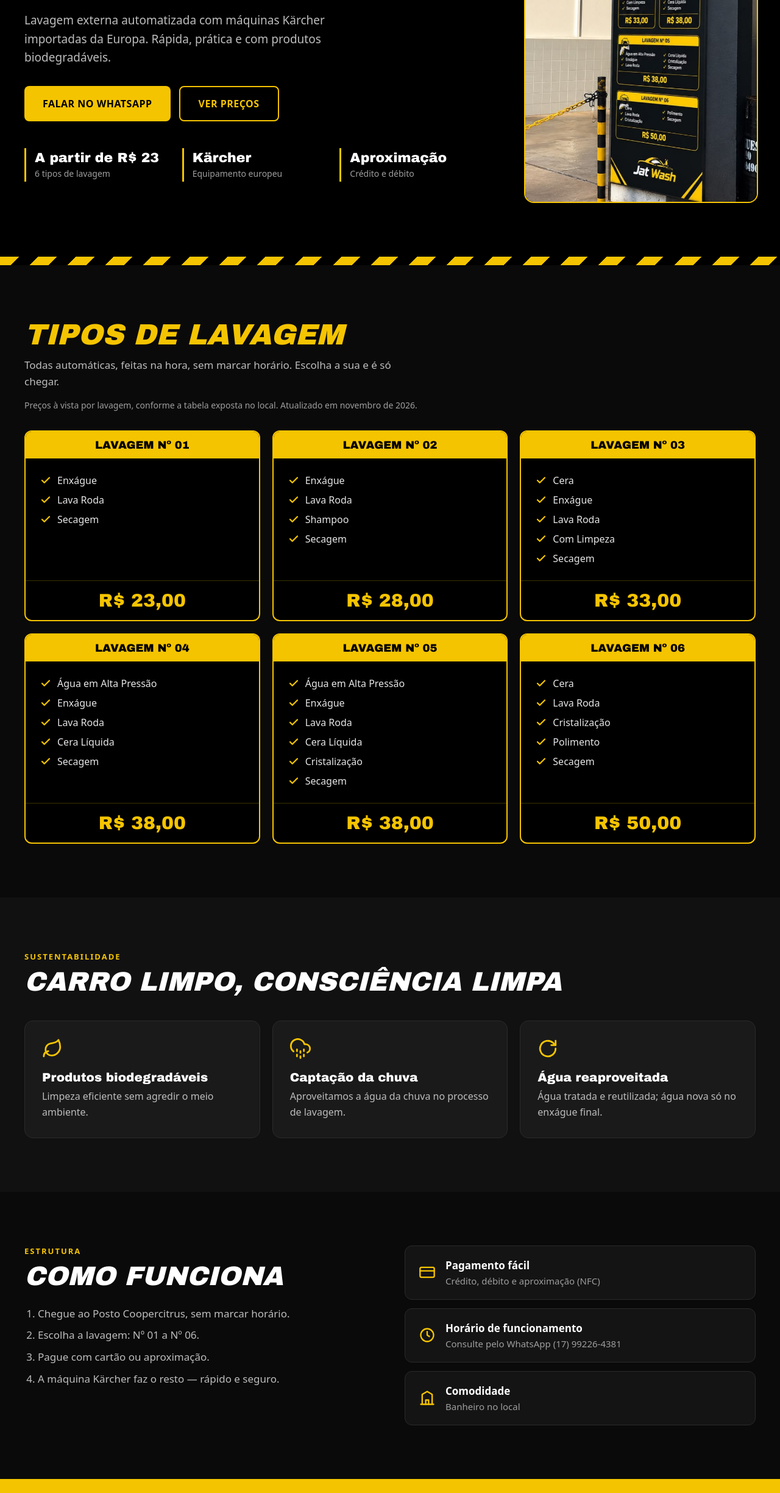
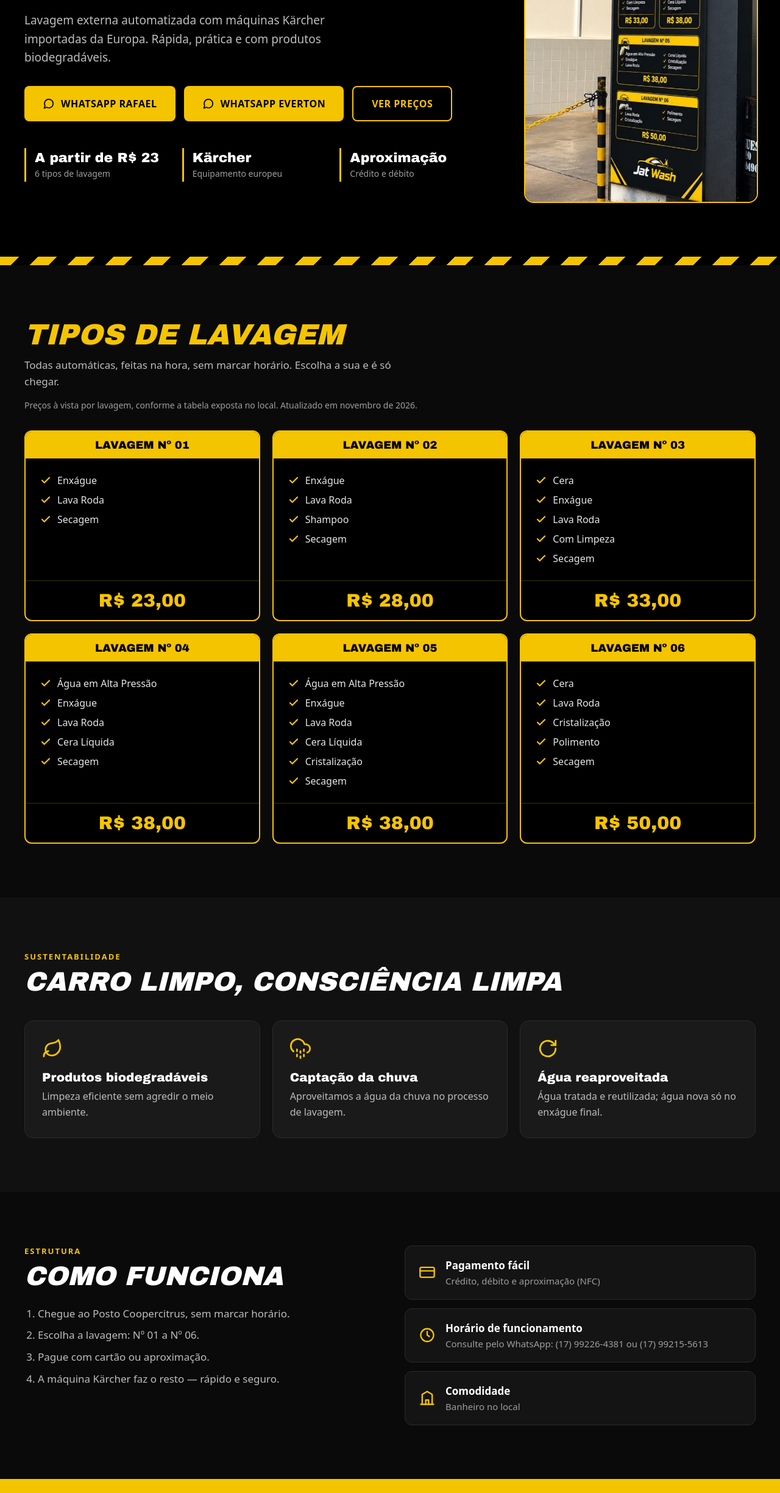
Before and after one commit to rafaelsouzadvx/JatwashHome, a plain HTML site: page index.html in a window 1280 px wide. Shown: the part 348-2797 px from the top of the page at 61% size. Drawn offline with Linux system fonts and the light colour scheme.

Commit message:
Botões de WhatsApp para Rafael e Everton
Co-Authored-By: Claude Opus 5.5 <noreply@anthropic.com>
Claude-Session: https://claude.ai/code/session_019qD66B2tgMtmXxt6mwBC7u

```diff
--- a/index.html
+++ b/index.html
@@ -38,7 +38,8 @@ h1,h2,h3{font-family:'Arial Black','Helvetica Neue',Arial,system-ui,sans-serif}
       <h1 style="margin: 0 0 22px; font-size: 64px; line-height: 1.02; font-weight: 900; font-style: italic; text-transform: uppercase">Chegou, <span style="color: #F5C400">lavou.</span><br>Sem agendar.</h1>
       <p style="margin: 0 0 32px; font-size: 19px; line-height: 1.6; color: #BDBDBD; max-width: 540px">Lavagem externa automatizada com máquinas Kärcher importadas da Europa. Rápida, prática e com produtos biodegradáveis.</p>
       <div style="display: flex; flex-wrap: wrap; gap: 14px">
-        <a target="_blank" rel="noopener noreferrer" href="https://wa.me/5517992264381" style="display: inline-flex; align-items: center; background: #F5C400; color: #000000; font-weight: 800; padding: 16px 30px; border-radius: 8px; text-decoration: none; font-size: 16px; text-transform: uppercase; letter-spacing: 0.5px">Falar no WhatsApp</a>
+        <a target="_blank" rel="noopener noreferrer" href="https://wa.me/5517992264381" aria-label="WhatsApp do Rafael" style="display: inline-flex; align-items: center; gap: 10px; align-items: center; background: #F5C400; color: #000000; font-weight: 800; padding: 16px 30px; border-radius: 8px; text-decoration: none; font-size: 16px; text-transform: uppercase; letter-spacing: 0.5px"><svg width="20" height="20" viewBox="0 0 24 24" fill="none" stroke="currentColor" stroke-width="2" stroke-linecap="round" stroke-linejoin="round" aria-hidden="true"><path d="M3 21l1.7-5A8.5 8.5 0 1 1 8 19.3L3 21z"></path></svg>WhatsApp Rafael</a>
+        <a target="_blank" rel="noopener noreferrer" href="https://wa.me/5517992155613" aria-label="WhatsApp do Everton" style="display: inline-flex; align-items: center; gap: 10px; align-items: center; background: #F5C400; color: #000000; font-weight: 800; padding: 16px 30px; border-radius: 8px; text-decoration: none; font-size: 16px; text-transform: uppercase; letter-spacing: 0.5px"><svg width="20" height="20" viewBox="0 0 24 24" fill="none" stroke="currentColor" stroke-width="2" stroke-linecap="round" stroke-linejoin="round" aria-hidden="true"><path d="M3 21l1.7-5A8.5 8.5 0 1 1 8 19.3L3 21z"></path></svg>WhatsApp Everton</a>
         <a href="#lavagens" style="display: inline-flex; align-items: center; padding: 16px 30px; border-radius: 8px; text-decoration: none; font-size: 16px; color: #F5C400; border: 2px solid #F5C400; font-weight: 600; text-transform: uppercase; letter-spacing: 0.5px">Ver preços</a>
       </div>
       <div style="display: grid; grid-template-columns: repeat(auto-fit, minmax(140px, 1fr)); gap: 12px; margin-top: 44px">
@@ -297,7 +298,7 @@ h1,h2,h3{font-family:'Arial Black','Helvetica Neue',Arial,system-ui,sans-serif}
       </div>
       <div style="background: #141414; border: 1px solid #2A2A2A; border-radius: 12px; padding: 20px 22px; display: flex; gap: 16px; align-items: center">
         <svg width="28" height="28" viewBox="0 0 24 24" fill="none" stroke="#F5C400" stroke-width="2" stroke-linecap="round" stroke-linejoin="round" aria-hidden="true"><circle cx="12" cy="12" r="9"></circle><path d="M12 7v5l3 2"></path></svg>
-        <div><strong style="font-size: 17px">Horário de funcionamento</strong><div style="color: #9E9E9E; font-size: 15px; margin-top: 4px">Consulte pelo WhatsApp (17) 99226-4381</div></div>
+        <div><strong style="font-size: 17px">Horário de funcionamento</strong><div style="color: #9E9E9E; font-size: 15px; margin-top: 4px">Consulte pelo WhatsApp: (17) 99226-4381 ou (17) 99215-5613</div></div>
       </div>
       <div style="background: #141414; border: 1px solid #2A2A2A; border-radius: 12px; padding: 20px 22px; display: flex; gap: 16px; align-items: center">
         <svg width="28" height="28" viewBox="0 0 24 24" fill="none" stroke="#F5C400" stroke-width="2" stroke-linecap="round" stroke-linejoin="round" aria-hidden="true"><path d="M3 21h18M5 21V7l7-4 7 4v14"></path><path d="M10 21v-6h4v6"></path></svg>
@@ -312,7 +313,10 @@ h1,h2,h3{font-family:'Arial Black','Helvetica Neue',Arial,system-ui,sans-serif}
     <div style="flex: 1 1 460px; min-width: 0">
       <h2 style="margin: 0 0 18px; font-size: 48px; font-weight: 900; font-style: italic; text-transform: uppercase; line-height: 1.05">Venha lavar seu carro</h2>
       <p style="margin: 0 0 28px; font-size: 18px; line-height: 1.6; color: #1A1A1A">Dúvidas sobre lavagens ou parcerias? Fale direto com o Rafael ou o Everton.</p>
-      <a target="_blank" rel="noopener noreferrer" href="https://wa.me/5517992264381" style="display: inline-flex; background: #000000; color: #F5C400; font-weight: 800; padding: 16px 30px; border-radius: 8px; text-decoration: none; font-size: 16px; text-transform: uppercase; letter-spacing: 0.5px">Chamar no WhatsApp</a>
+      <div style="display: flex; flex-wrap: wrap; gap: 12px">
+      <a target="_blank" rel="noopener noreferrer" href="https://wa.me/5517992264381" aria-label="WhatsApp do Rafael" style="display: inline-flex; align-items: center; gap: 10px; background: #000000; color: #F5C400; font-weight: 800; padding: 16px 30px; border-radius: 8px; text-decoration: none; font-size: 16px; text-transform: uppercase; letter-spacing: 0.5px"><svg width="20" height="20" viewBox="0 0 24 24" fill="none" stroke="currentColor" stroke-width="2" stroke-linecap="round" stroke-linejoin="round" aria-hidden="true"><path d="M3 21l1.7-5A8.5 8.5 0 1 1 8 19.3L3 21z"></path></svg>WhatsApp Rafael</a>
+        <a target="_blank" rel="noopener noreferrer" href="https://wa.me/5517992155613" aria-label="WhatsApp do Everton" style="display: inline-flex; align-items: center; gap: 10px; background: #000000; color: #F5C400; font-weight: 800; padding: 16px 30px; border-radius: 8px; text-decoration: none; font-size: 16px; text-transform: uppercase; letter-spacing: 0.5px"><svg width="20" height="20" viewBox="0 0 24 24" fill="none" stroke="currentColor" stroke-width="2" stroke-linecap="round" stroke-linejoin="round" aria-hidden="true"><path d="M3 21l1.7-5A8.5 8.5 0 1 1 8 19.3L3 21z"></path></svg>WhatsApp Everton</a>
+      </div>
     </div>
     <div style="flex: 1 1 420px; min-width: 0; display: flex; flex-direction: column; gap: 16px">
       <div style="background: #000000; color: #FFFFFF; border-radius: 14px; padding: 24px">
```
